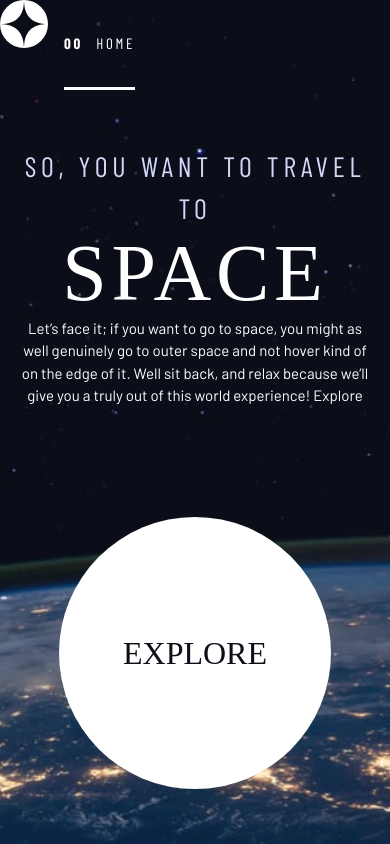
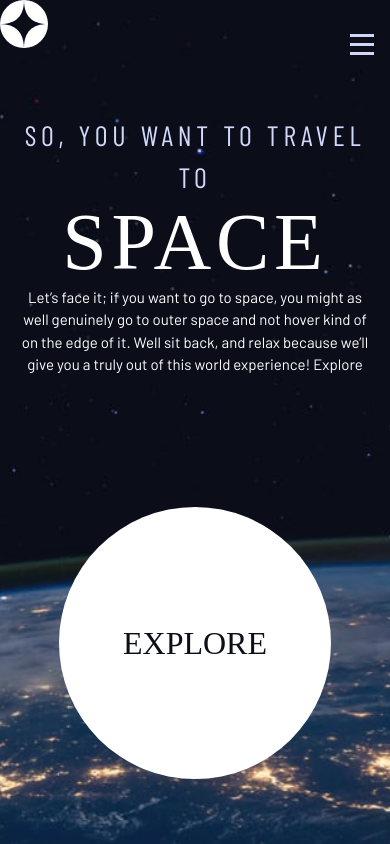
Before and after one commit to tatasadi/space-tourism, a React (Vite) app: page / in a window 390 px wide. Built offline with nearby package versions, Linux system fonts and the light colour scheme; a web font is replaced by a local one.

Commit message:
add mobile navigation

```diff
--- a/src/components/Header.tsx
+++ b/src/components/Header.tsx
@@ -1,7 +1,11 @@
+import { useState } from "react"
 import { Link, useLocation } from "react-router-dom"
 
 export default function Header() {
   const { pathname } = useLocation()
+  const [mobileNavOpen, setMobileNavOpen] = useState(false)
+  console.log(mobileNavOpen)
+
   return (
     <header className="primary-header flex">
       <div>
@@ -11,8 +15,23 @@ export default function Header() {
           alt="space tourism logo"
         />
       </div>
+      <button
+        className={`mobile-nav-toggle ${mobileNavOpen ? "open" : ""}`}
+        aria-controls="primary-navigation"
+        onClick={() =>
+          setMobileNavOpen((prevMobielNavOpen) => !prevMobielNavOpen)
+        }
+      >
+        <span className="sr-only">Menu</span>
+      </button>
       <nav>
-        <ul className="primary-navigation underline-indicators flex">
+        <ul
+          id="primary-navigation"
+          data-visible="false"
+          className={`primary-navigation underline-indicators flex ${
+            mobileNavOpen ? "open" : ""
+          }`}
+        >
           <li className={pathname === "/" ? "active" : ""}>
             <Link
               className="ff-sans-cond uppercase text-white letter-spacing-2"
@@ -21,7 +40,7 @@ export default function Header() {
               <span>00</span> Home
             </Link>
           </li>
-          {/* <li className={pathname === "/destination" ? "active" : ""}>
+          <li className={pathname === "/destination" ? "active" : ""}>
             <Link
               className="ff-sans-cond uppercase text-white letter-spacing-2"
               to="/destination"
@@ -44,7 +63,7 @@ export default function Header() {
             >
               <span>03</span> Technology
             </Link>
-          </li> */}
+          </li>
         </ul>
       </nav>
     </header>
--- a/src/index.css
+++ b/src/index.css
@@ -86,6 +86,7 @@ body {
   color: hsl(var(--clr-white));
   background-color: hsl(var(--clr-dark));
   line-height: 1.5;
+  overflow-x: hidden;
 }
 
 #root {
@@ -326,11 +327,69 @@ select {
 }
 
 .primary-navigation {
-  --gap: 8rem;
   --underline-gap: 2rem;
   list-style: none;
   padding: 0;
   margin: 0;
+  background: hsl(var(--clr-dark) / 0.95);
+}
+
+.mobile-nav-toggle {
+  display: none;
+}
+
+@supports (backdrop-filter: blur(1rem)) {
+  .primary-navigation {
+    background: hsl(var(--clr-white) / 0.05);
+    backdrop-filter: blur(1.5rem);
+  }
+}
+
+@media (max-width: 35rem) {
+  .primary-navigation {
+    --underline-gap: 0.5rem;
+    position: fixed;
+    z-index: 1000;
+    inset: 0 0 0 30%;
+    list-style: none;
+    padding: min(20rem, 15vh) 2rem;
+    margin: 0;
+    flex-direction: column;
+    transform: translateX(100%);
+    transition: transform 500ms ease-in-out;
+  }
+
+  .primary-navigation.underline-indicators > .active {
+    border: 0;
+  }
+
+  .primary-navigation.open {
+    transform: translateX(0);
+  }
+
+  .mobile-nav-toggle {
+    display: block;
+    position: absolute;
+    z-index: 2000;
+    right: 1rem;
+    top: 2rem;
+    background: transparent;
+    border: 0;
+    background-image: url("/images/shared/icon-hamburger.svg");
+    background-repeat: no-repeat;
+    background-position: center;
+    width: 1.5rem;
+    aspect-ratio: 1;
+  }
+
+  .mobile-nav-toggle.open {
+    background-image: url("/images/shared/icon-close.svg");
+  }
+
+  .mobile-nav-toggle:focus-visible {
+    outline: 5px solid white;
+    outline-offset: 5px;
+  }
 }
 
 .primary-navigation a {
```
